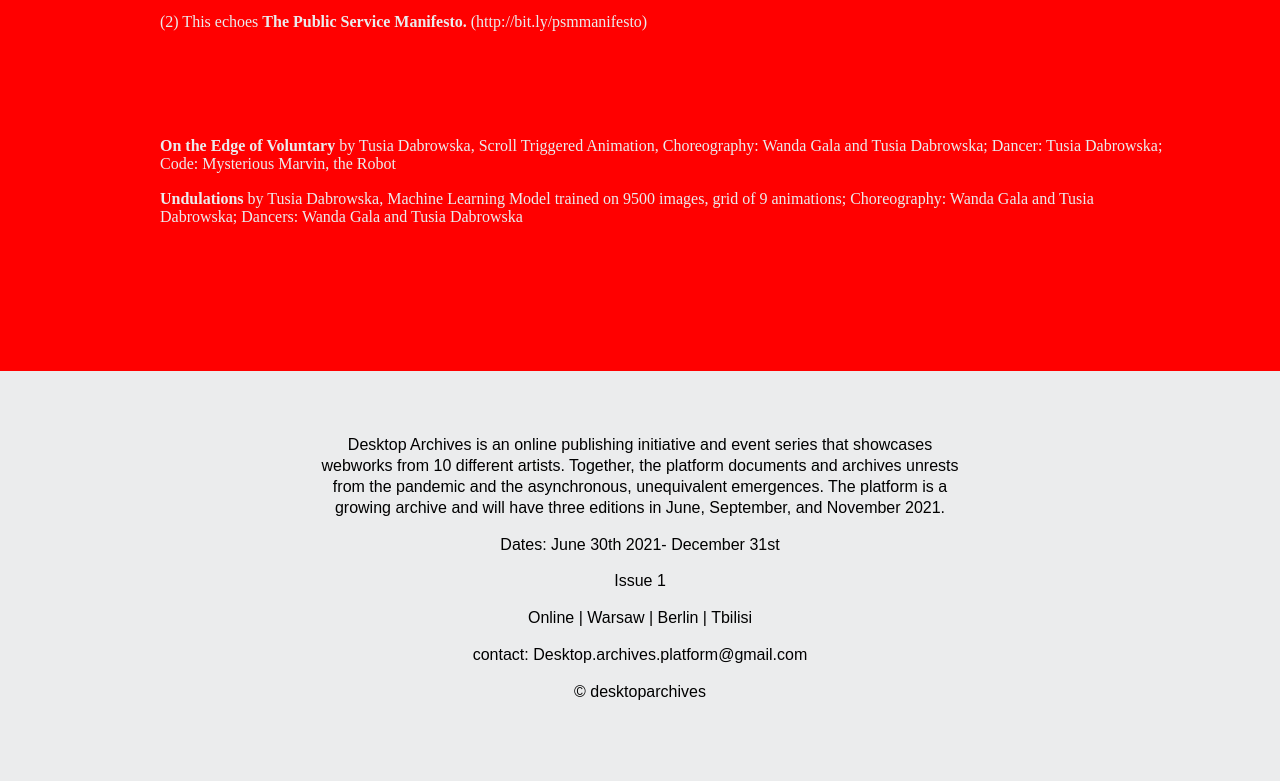
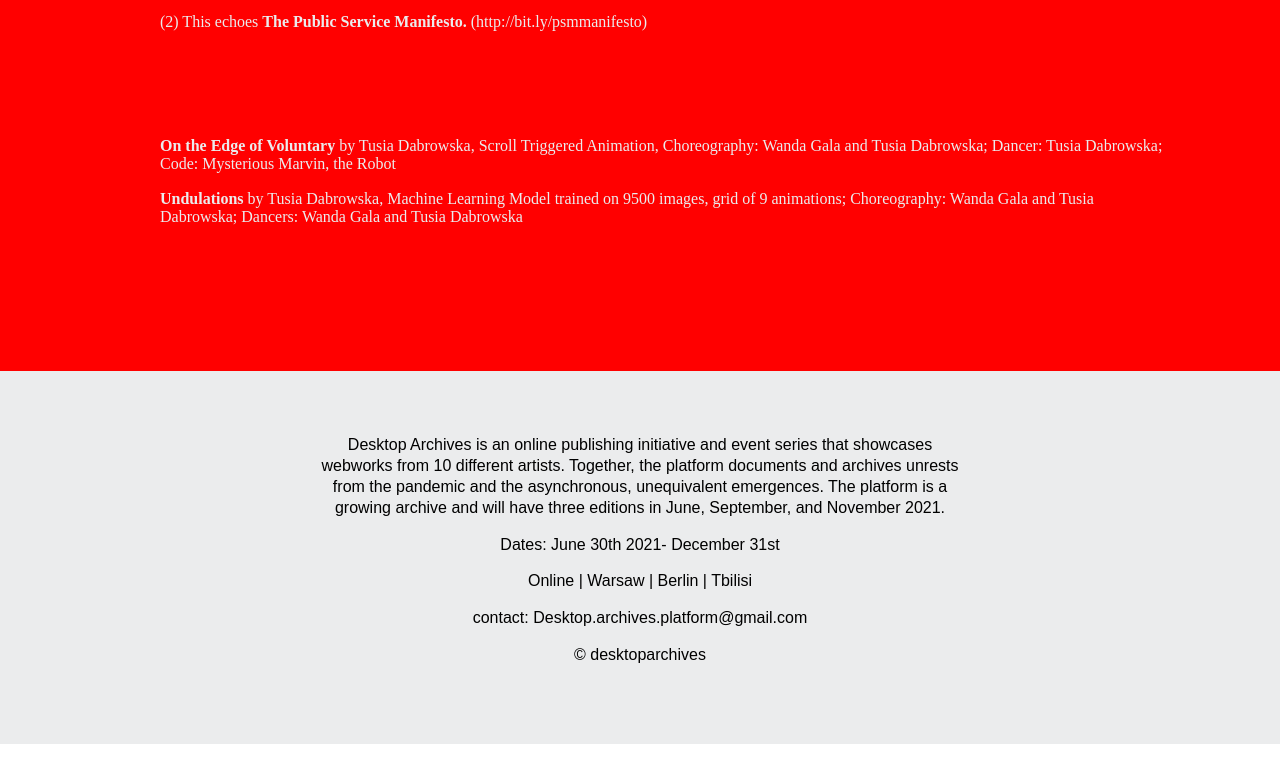
Before and after one commit to ToucheTusia/Undultations-v2, a plain HTML site: page index.html in a window 1280 px wide. Shown: the part 1579-2360 px from the top of the page. After the commit the page ends 2323 px from the top, so only its background shows below. Drawn offline with nearby package versions, Linux system fonts and the light colour scheme; a script that the page names is missing.

Commit message:
Update index.html

```diff
--- a/index.html
+++ b/index.html
@@ -112,7 +112,6 @@
 <footer>
  <p> Desktop Archives is an online publishing initiative and event series that showcases webworks from 10 different artists. Together, the platform documents and archives unrests from the pandemic and the asynchronous, unequivalent emergences. The platform is a growing archive and will have three editions in June, September, and November 2021. </p>
   <p> Dates: June 30th 2021- December 31st </p>
-	<p> Issue 1 </p>
     <p>Online | Warsaw | Berlin | Tbilisi </p>
 	<p>contact: Desktop.archives.platform@gmail.com</p>
 <p>© desktoparchives </p>
```
